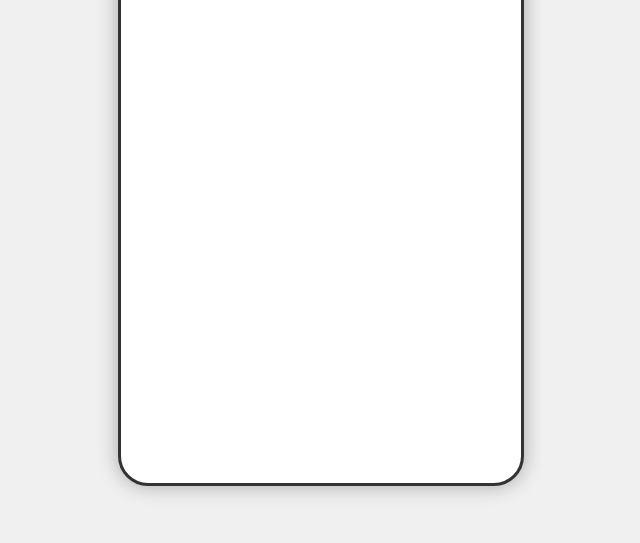
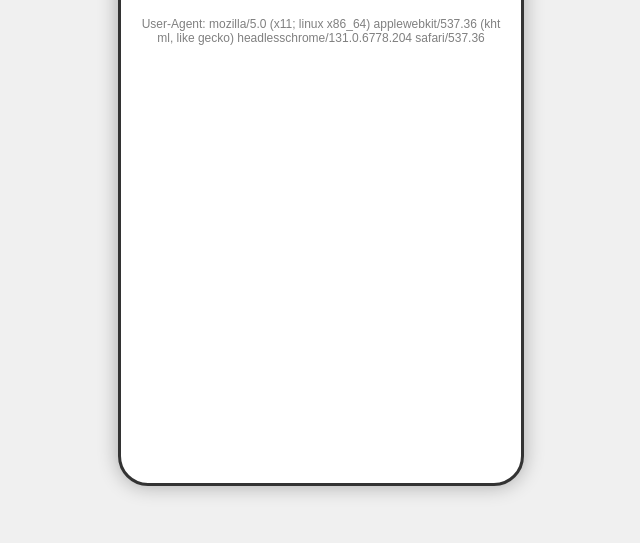
Before and after one commit to WandellAZ/expans-o, a plain HTML site: page index.html in a window 1280 px wide. Shown: the part 257-800 px from the top of the page, without its empty margins (319-959 px from the left). Drawn offline with Linux system fonts and the light colour scheme.

Commit message:
Response

```diff
--- a/index.html
+++ b/index.html
@@ -42,6 +42,13 @@
       0% { transform: rotate(-10deg); }
       100% { transform: rotate(10deg); }
     }
+
+    .debug {
+      font-size: 12px;
+      opacity: 0.5;
+      word-break: break-all;
+      margin-top: 20px;
+    }
   </style>
 </head>
 <body>
@@ -58,12 +65,14 @@
         <div class="title">${title}</div>
         <div class="emoji">${emoji}</div>
         <p>${descricao}</p>
+        <div class="debug">User-Agent: ${userAgent}</div>
       `;
     }
 
-    if (userAgent.includes("poco")) {
+    // Ajuste essas verificações conforme o userAgent detectado no seu celular real
+    if (userAgent.includes("poco") || userAgent.includes("m5")) {
       renderContent("Você está usando um Poco!", "🐱", "Aqui está um gato dançando!");
-    } else if (userAgent.includes("samsung") && userAgent.includes("a70")) {
+    } else if (userAgent.includes("sm-a705m") || userAgent.includes("a70")) {
       renderContent("Você está usando um Samsung A70!", "🐶", "Aqui está um cachorro dançando!");
     } else {
       renderContent("Dispositivo desconhecido", "🤖", "Não conseguimos identificar seu aparelho.");
```
